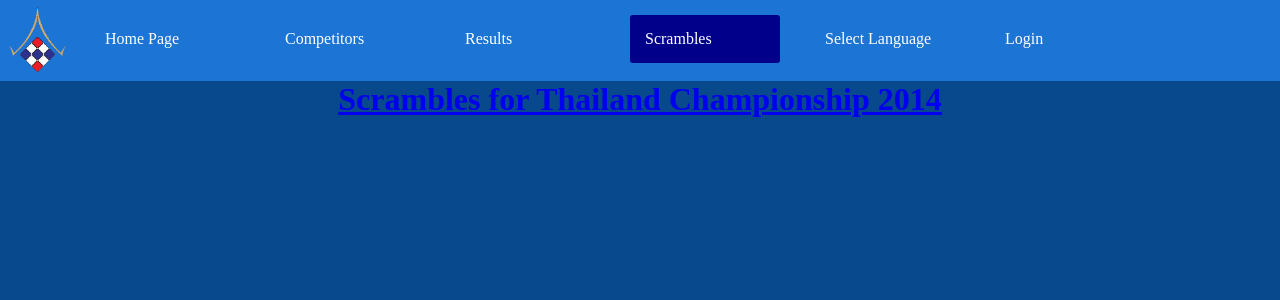
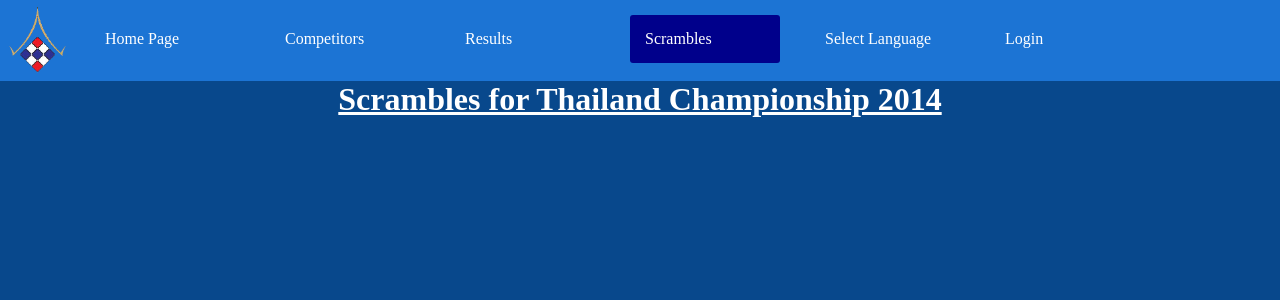
Before and after one commit to Kin6133/thcdbweb, a PHP site: page /en/scrambles.php?compid=1 in a window 1280 px wide. Shown: the top 300 px of the page. Run offline with PHP 8.4, Linux system fonts and the light colour scheme.

Commit message:
Scrambles Fixed Hyperlink V3

```diff
--- a/CSS/scrambles.css
+++ b/CSS/scrambles.css
@@ -125,17 +125,17 @@
         color: white;
         text-align: center;
     }
-h1:link
+a:link
     {
         color: white;
         text-align: center;
     }
-h1:visited
+a:visited
     {
         color: white;
         text-align: center;
     }
-h1:hover
+a:hover
     {
         color: white;
         text-align: center;
```
